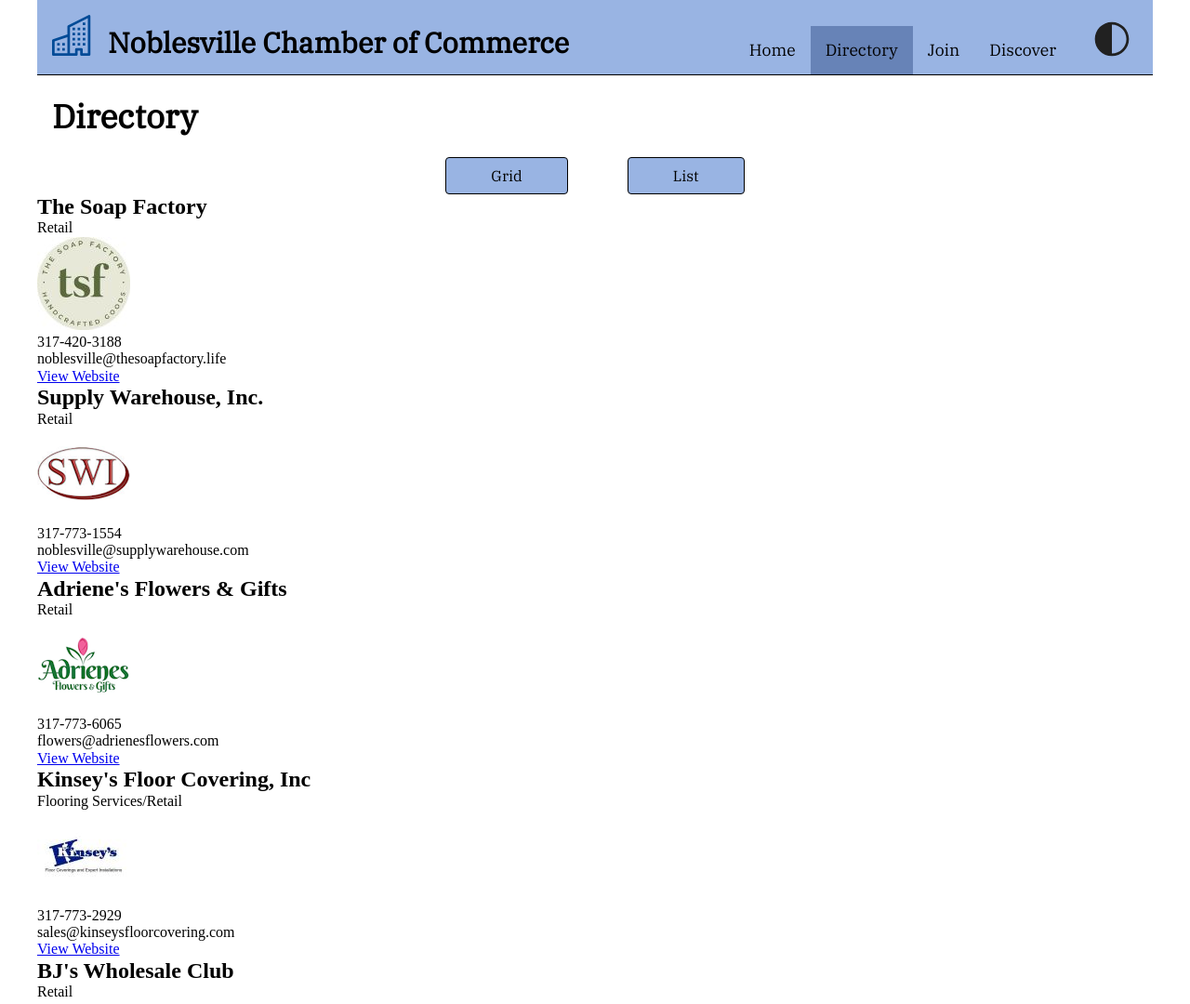
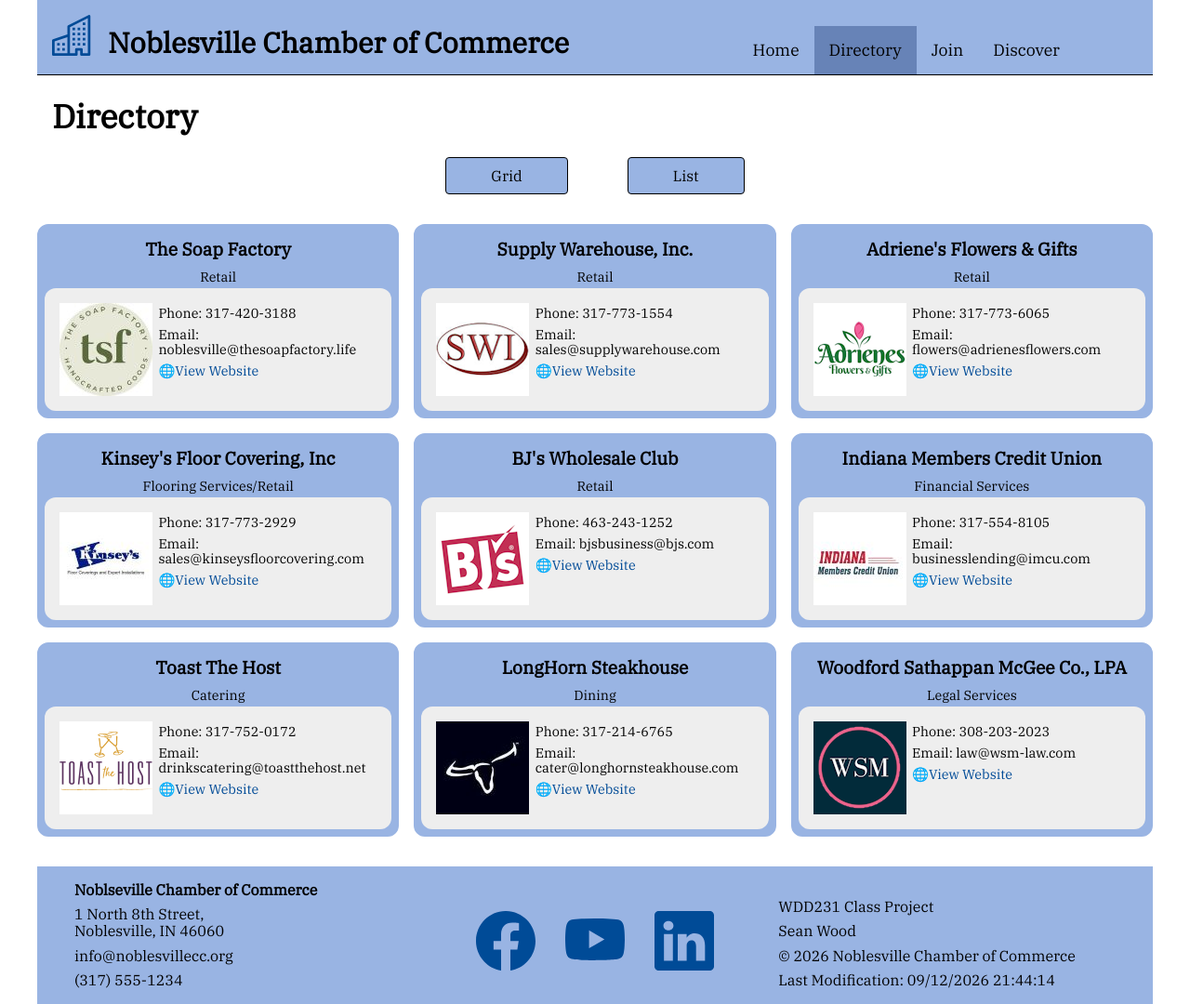
Before and after one commit to sean-pw25/wdd231, a plain HTML site: page chamber/directory.html in a window 1280 px wide. Shown: the top 1080 px of the page at 93% size. Drawn offline with Linux system fonts and the light colour scheme.

Commit message:
finished directory page

```diff
--- a/chamber/data/members.json
+++ b/chamber/data/members.json
@@ -15,7 +15,7 @@
             "company_type": "Retail",
             "company_address": "15475 Stony Creek Way Noblesville, IN  46060",
             "company_phone_number": "317-773-1554",
-            "company_email_address": "noblesville@supplywarehouse.com",
+            "company_email_address": "sales@supplywarehouse.com",
             "company_website_url": "https://www.supplywarehouse.com/",
             "image": "https://sean-pw25.github.io/wdd231/chamber/images/businesses/sw.png",
             "membership_level": 1
--- a/chamber/directory.html
+++ b/chamber/directory.html
@@ -44,6 +44,7 @@
     <!-- scripts -->
     <script src="scripts/navigation.js" defer></script>
     <script src="scripts/members.js" defer></script>
+    <script src="scripts/date.js" defer></script>
 </head>
 
 <body>
@@ -59,8 +60,6 @@
             </ul>
         </nav>
         <button id="ham-btn" class="hamburger" aria-label="Hamburger Menu"></button>
-        <img id="dark-btn" class="dark-theme-button" src="images/dark-mode.svg" alt="Toggle Dark Mode" height="44"
-            width="44">
     </header>
     <main>
         <h1>Directory</h1>
@@ -68,7 +67,7 @@
             <button id="grid" class="display-button" aria-label="View in Grid Mode">Grid</button>
             <button id="list" class="display-button" aria-label="View in List Mode">List</button>
         </div>
-        <div class="member-display" id="business-card-container">
+        <div class="member-display grid" id="business-card-container">
         </div>
     </main>
     <footer>
--- /dev/null
+++ b/chamber/scripts/date.js
@@ -0,0 +1,7 @@
+const copyrightInfo = document.querySelector('#copyright');
+const lastModified = document.querySelector('#last-modified');
+const today = new Date();
+
+
+copyrightInfo.innerHTML = today.getFullYear();
+lastModified.innerHTML = document.lastModified;
--- a/chamber/scripts/members.js
+++ b/chamber/scripts/members.js
@@ -43,9 +43,9 @@
 
         name.textContent = member.company_name;
         type.textContent = member.company_type;
-        phone.textContent = member.company_phone_number;
-        email.textContent = member.company_email_address;
-        website.textContent = 'View Website';
+        phone.textContent = `Phone: ${member.company_phone_number}`;
+        email.textContent = `Email: ${member.company_email_address}`;
+        website.textContent = `View Website`;
 
         image.setAttribute('src', member.image);
         image.setAttribute('alt', `${member.company_name} Logo`);
@@ -58,6 +58,9 @@
         type.classList.add('type');
         sectionBody.classList.add('body');
         infoContainer.classList.add('info-container');
+        email.classList.add('email-list');
+        website.classList.add('website-link');
+        type.classList.add('business-type');
 
 
         card.appendChild(name);
--- a/chamber/styles/base.css
+++ b/chamber/styles/base.css
@@ -24,7 +24,7 @@
     background-color: var(--primary-color);
     align-items: end;
     display: grid;
-    grid-template-columns: 44px auto 44px 88px;
+    grid-template-columns: 44px auto 88px;
     border-bottom: 1px solid #000;
 }
 
@@ -135,7 +135,7 @@
 }
 
 footer div {
-    padding: .2rem;
+    padding: .5rem;
 }
 
 footer p {
@@ -156,33 +156,103 @@
 }
 
 /* Directory Page */
-.member-display.grid {
+.member-display {
     font-family: var(--main-font);
+    padding: 2rem 0;
+}
+
+.grid {
     display: grid;
-    grid-template-columns: 1fr 1fr 1fr;
+    grid-template-columns: repeat(auto-fit, minmax(320px, 1fr));
+    align-items: center;
     grid-gap: 1rem;
 
     section {
+        text-align: center;
+        background-color: var(--primary-color);
+        border: 8px solid var(--primary-color);
+        border-radius: 12px;
+
+        h2 {
+            font-size: 1.2rem;
+            padding: .5rem;
+        }
+
+        p,
+        a {
+            font-size: .9rem;
+            padding: .2rem;
+        }
+
+        div.body {
+            padding: 1rem;
+            display: grid;
+            grid-template-columns: auto 1fr;
+            grid-gap: .2rem;
+            background-color: var(--background-color);
+            border-radius: 12px;
+        }
+
+        div.info-container {
+            text-align: start;
+            display: flex;
+            flex-direction: column;
+            flex-wrap: wrap;
+            overflow-wrap: anywhere;
+
+        }
+    }
+}
+
+.list {
+    display: flex;
+    flex-wrap: wrap;
+    flex-direction: column;
+
+    &>* {
         background-color: var(--background-color);
-        border: 3px solid var(--primary-color);
-        border-radius: 10px;
     }
 
-    .body {
+    &>*:nth-child(odd) {
+        background-color: #ddd;
+    }
+
+    h2,
+    p,
+    a {
+        font-size: 1rem;
+        padding: 1rem;
+    }
+
+    section {
         display: grid;
-        grid-template-columns: 1fr 2fr;
+        grid-template-columns: 3fr 5fr;
+
+        .business-type {
+            display: none;
+        }
+
+        div.info-container {
+            display: grid;
+            grid-template-columns: 1fr 1fr;
+
+            .email-list {
+                display: none;
+            }
+
+        }
     }
 
     img {
-        width: 100%;
-        height: auto;
-        background-color: #fff;
-        padding: 1rem;
-        margin: 1rem;
-    }
-
-    h2,
-    .type {
-        background-color: var(--primary-color);
+        display: none;
     }
 }
+
+.member-display a {
+    text-decoration: none;
+    color: var(--secondary-color);
+}
+
+.website-link::before {
+    content: "🌐";
+}
--- a/chamber/styles/large.css
+++ b/chamber/styles/large.css
@@ -2,7 +2,7 @@
 
     /* Header and Navigation */
     header {
-        grid-template-columns: 44px 2fr 1fr 88px;
+        grid-template-columns: 44px 3fr 2fr;
     }
 
     header h1 {
@@ -31,7 +31,24 @@
 
     /* Footer */
     footer {
-        grid-template-columns: 1fr 2fr 1fr;
+        grid-template-columns: 1fr 1fr 1fr;
         padding: .5rem 2rem;
     }
+
+    /* Directory */
+    .list section {
+        grid-template-columns: 1fr 1fr 3fr;
+
+        .business-type {
+            display: block;
+        }
+
+        div.info-container {
+            grid-template-columns: 2fr 3fr 2fr;
+
+            .email-list {
+                display: block;
+            }
+        }
+    }
 }
```
